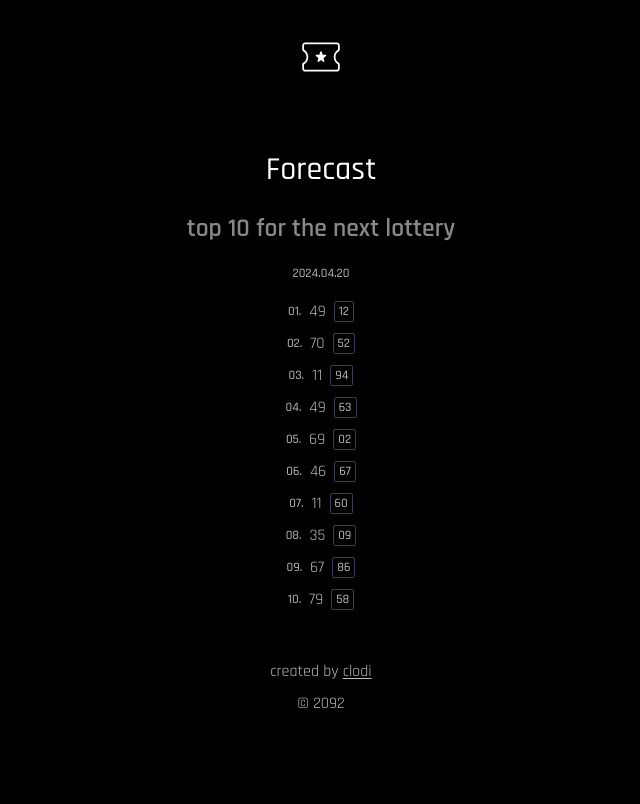
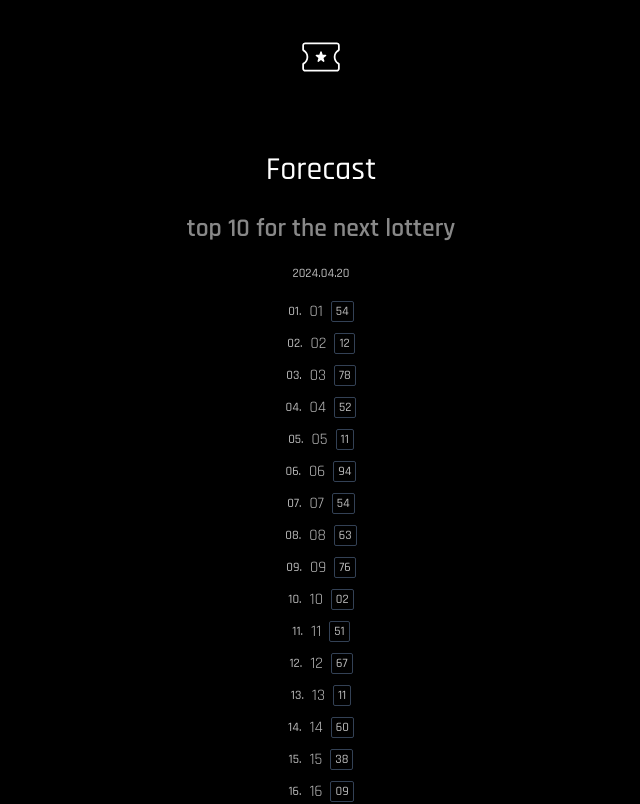
Before and after one commit to clodi-tech/enalotto, a Next.js app: page / in a window 1280 px wide. Shown: the top 804 px of the page, without its empty margins (319-959 px from the left). Built offline with nearby package versions, Linux system fonts and the light colour scheme.

Commit message:
all 90 numbers with random score

```diff
--- a/app/page.tsx
+++ b/app/page.tsx
@@ -1,6 +1,6 @@
 export default function Home() {
-  const forecasts = Array.from({length: 10}, () => ({
-    number: Math.floor(Math.random() * 90) + 1,
+  const forecasts = Array.from({length: 90}, (_, i) => ({
+    number: i + 1,
     score: Math.floor(Math.random() * 101),
   }));
 
```
